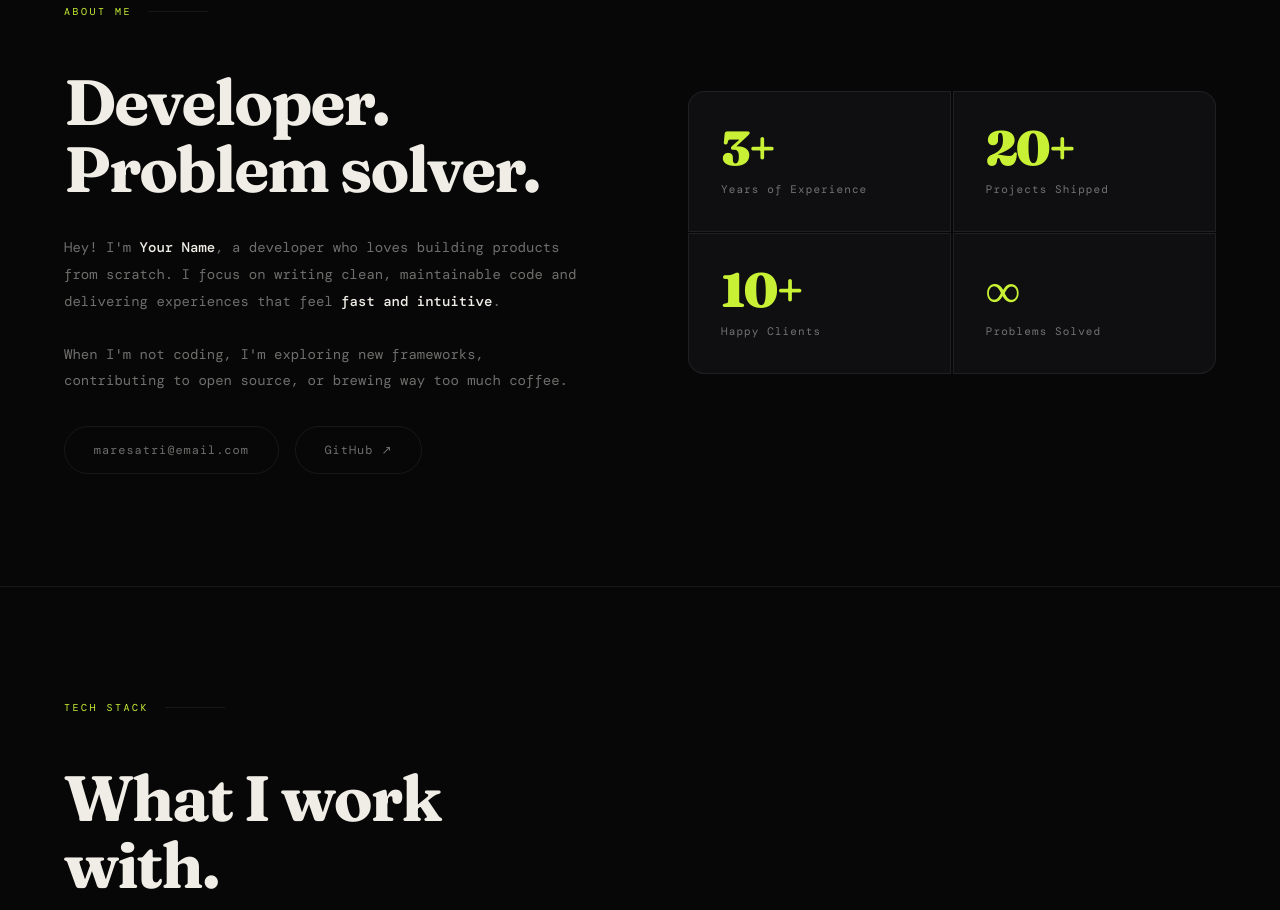
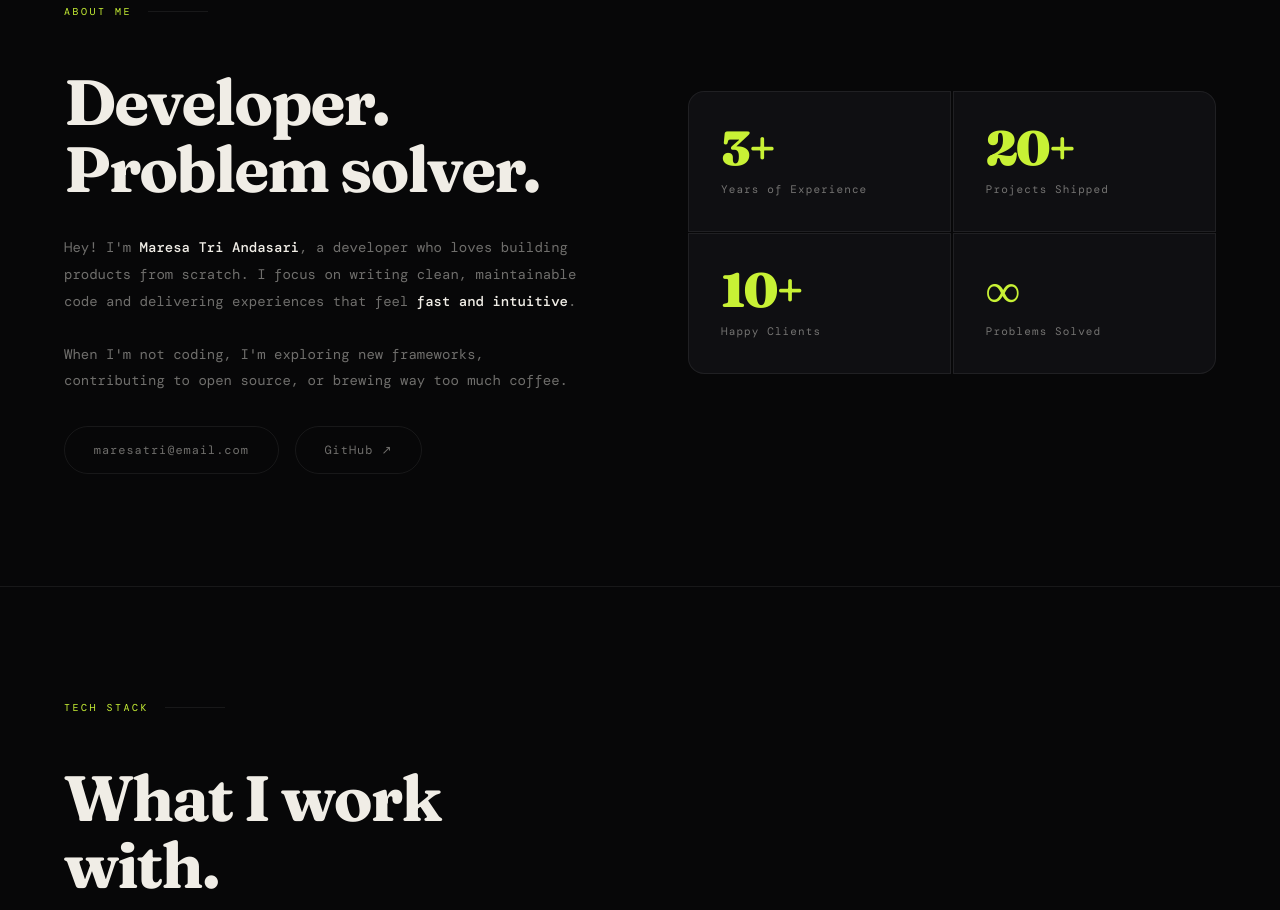
Before and after one commit to resarestam/resarestam, a plain HTML site: page index.html in a window 1280 px wide. Shown: the part 910-1820 px from the top of the page. Drawn offline with nearby package versions, Linux system fonts and the light colour scheme; a web font is replaced by a local one.

Commit message:
index.html

```diff
--- a/index.html
+++ b/index.html
@@ -3,7 +3,7 @@
 <head>
   <meta charset="UTF-8" />
   <meta name="viewport" content="width=device-width, initial-scale=1.0" />
-  <title>Maresa Tri Andasari — Developer Portfolio</title>
+  <title>Maresa Tri Andasari — Portfolio</title>
   <link rel="preconnect" href="https://fonts.googleapis.com" />
   <link rel="preconnect" href="https://fonts.gstatic.com" crossorigin />
   <link href="https://fonts.googleapis.com/css2?family=Fraunces:ital,opsz,wght@0,9..144,300;0,9..144,700;0,9..144,900;1,9..144,300&family=DM+Mono:wght@300;400;500&display=swap" rel="stylesheet" />
@@ -530,7 +530,7 @@
       <p class="section-label">About Me</p>
       <h2>Developer.<br />Problem solver.</h2>
       <p class="about-bio">
-        Hey! I'm <strong>Your Name</strong>, a developer who loves building
+        Hey! I'm <strong>Maresa Tri Andasari</strong>, a developer who loves building
         products from scratch. I focus on writing clean, maintainable code and
         delivering experiences that feel <strong>fast and intuitive</strong>.
         <br /><br />
@@ -697,7 +697,7 @@
 
   <!-- FOOTER -->
   <footer>
-    <span>© 2025 Your Name. All rights reserved.</span>
+    <span>© 2026 Maresa Tri Andasari. All rights reserved.</span>
     <span>Designed &amp; built by hand.</span>
   </footer>
 
```
